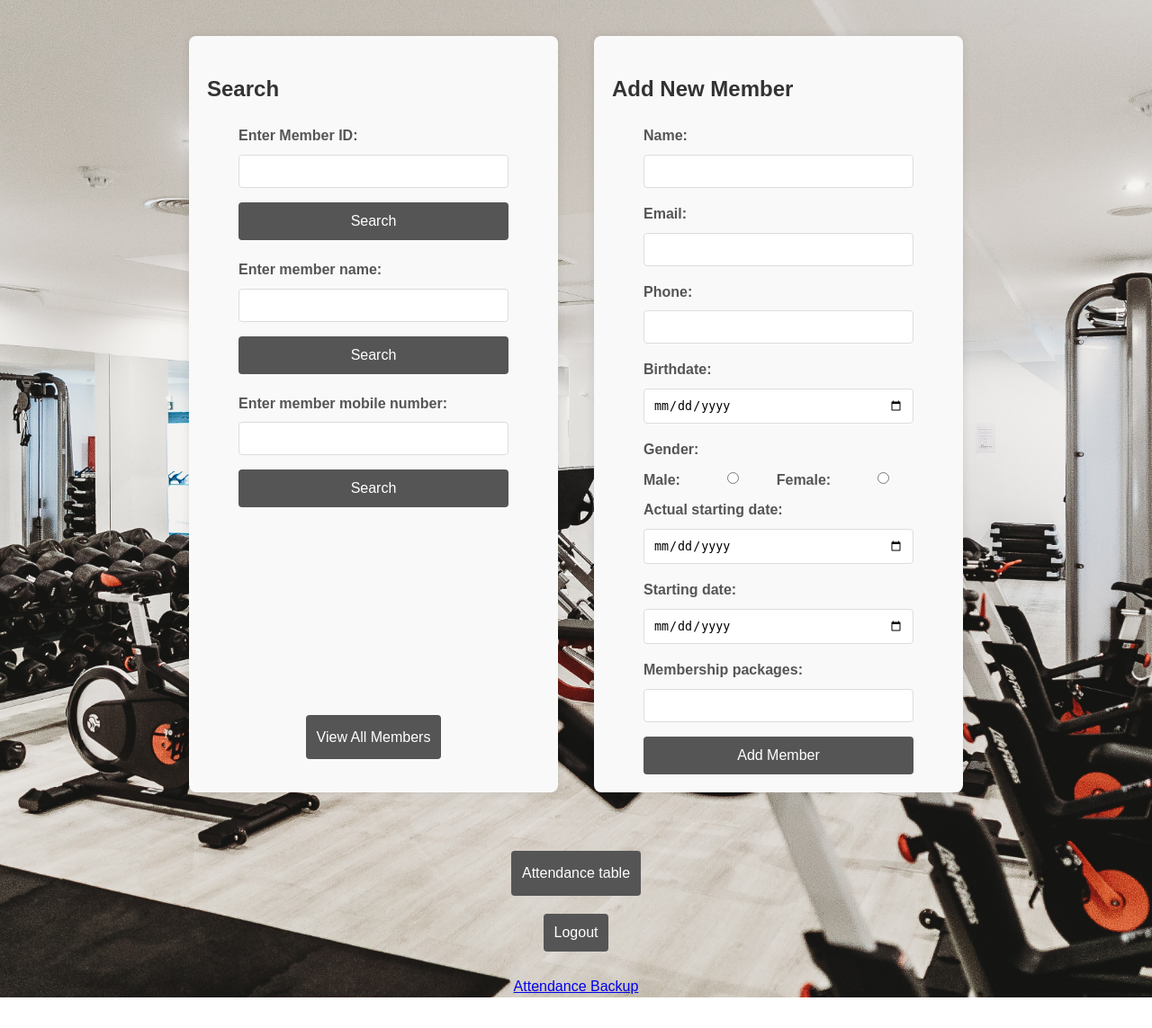
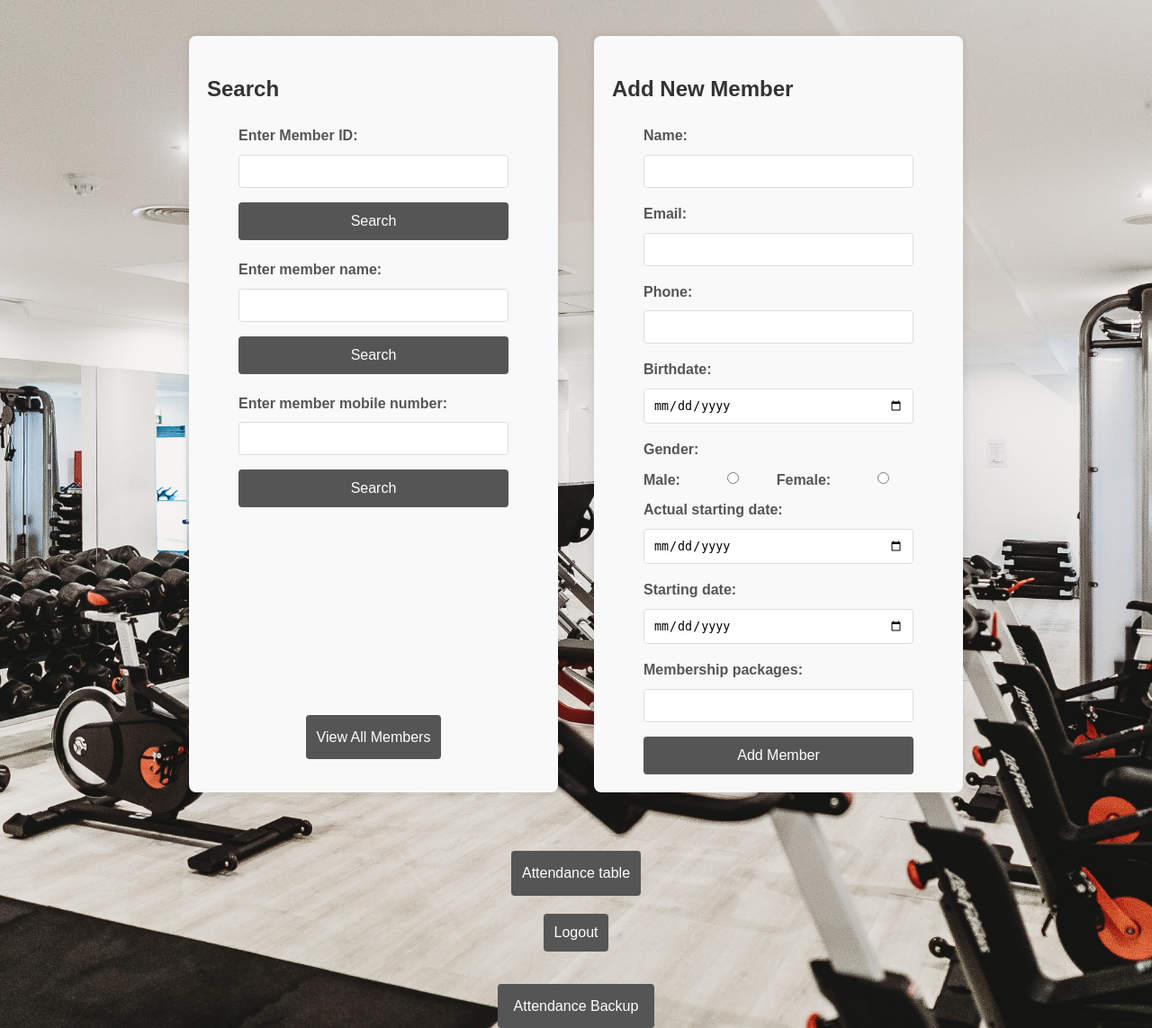
Before and after one commit to aAhmedbiram/system, a Flask app: page / in a window 1280 px wide. Shown: the part 98-1241 px from the top of the page at 90% size. Before the commit the page ends 1207 px from the top, so only its background shows below. Run offline with Flask 3, Linux system fonts and the light colour scheme; data that the repository does not hold is empty; some libraries are stand-ins or nearby versions.

Commit message:
edit button

```diff
--- a/system_app/templates/index.html
+++ b/system_app/templates/index.html
@@ -201,6 +201,24 @@
             from { opacity: 0; transform: translateY(-10px); }
             to { opacity: 1; transform: translateY(0); }
         }
+
+        .attendance-backup-btn {
+            display: inline-block;
+            background-color: #555;
+            color: #fff;
+            padding: 12px 18px;
+            text-decoration: none;
+            font-size: 16px;
+            border-radius: 4px;
+            transition: background-color 0.3s, transform 0.15s;
+            margin-top: 10px;
+        }
+
+        .attendance-backup-btn:hover {
+            background-color: #000;
+            transform: scale(1.05);
+        }
+
     </style>
 </head>
 <body>
@@ -296,7 +314,8 @@
         <button class="logout" type="submit">Logout</button>
     </form>
     <br>
-    <a href="/attendance_backup">Attendance Backup</a>
+    <a class="attendance-backup-btn" href="/attendance_backup">Attendance Backup</a>
+
 
 </body>
 </html>
```
